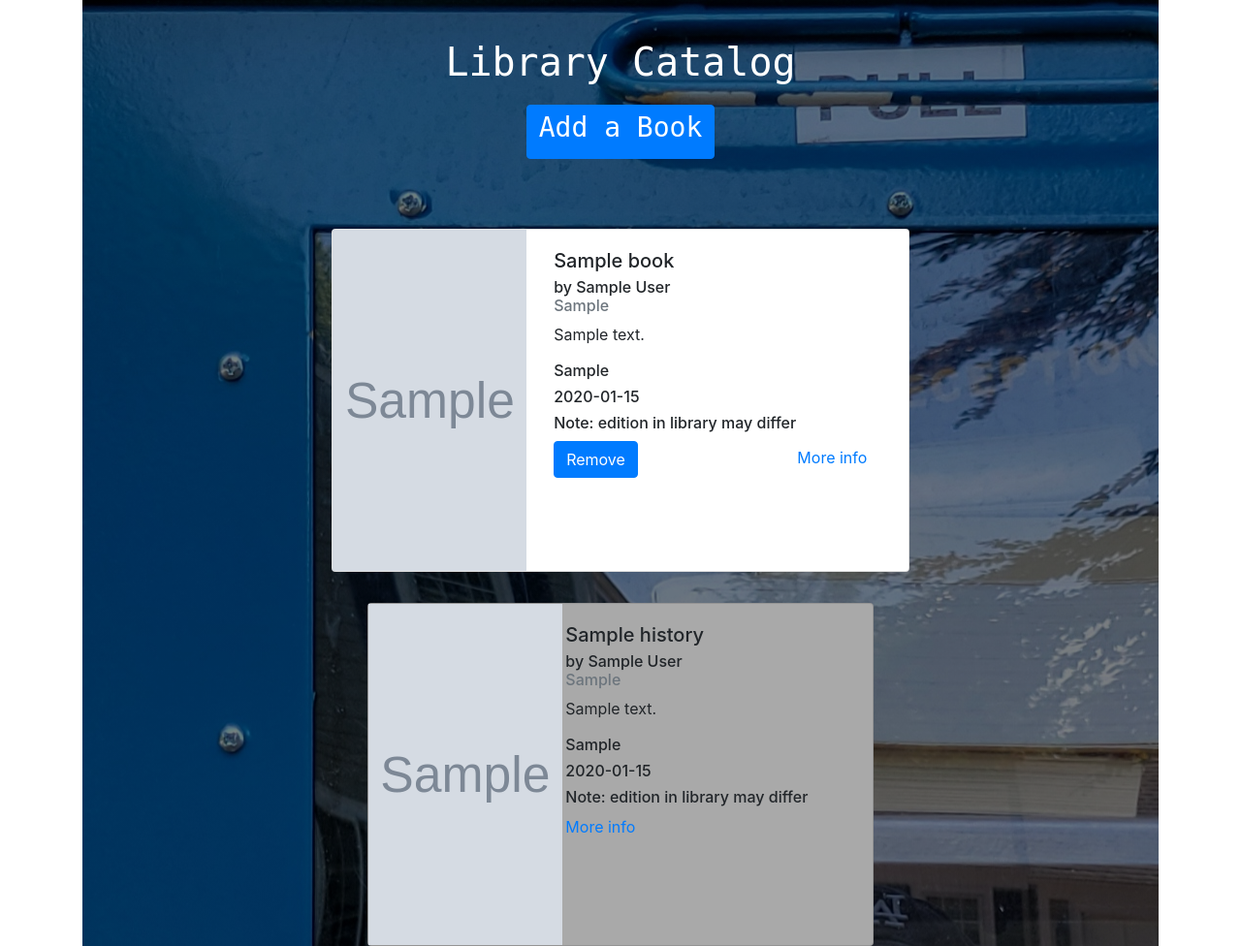
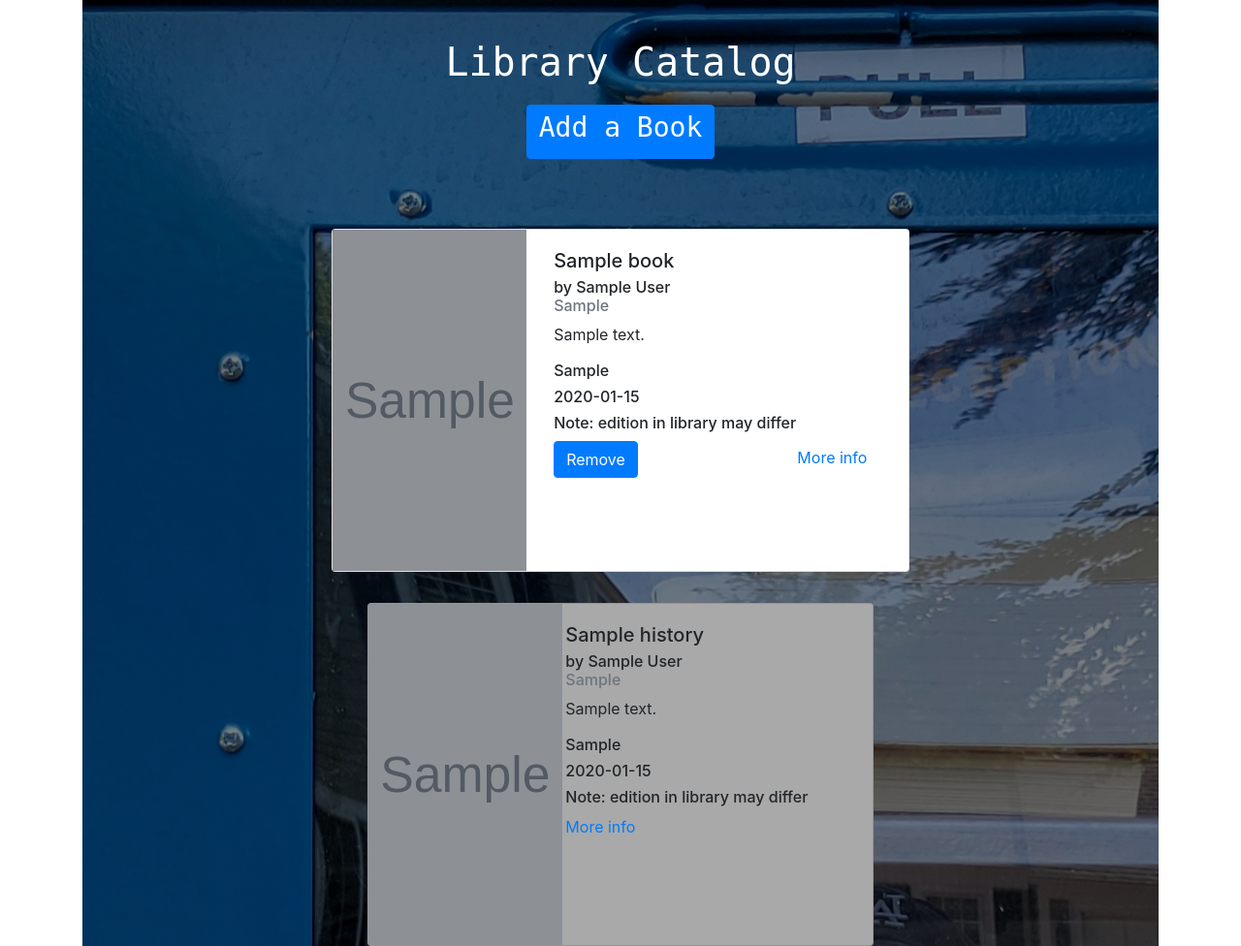
Before and after one commit to merobi-hub/lantern-library-online, a Flask app: page /books in a window 1280 px wide. Shown: the part 72-1048 px from the top of the page at 97% size. Run offline with Flask 2, Linux system fonts and the light colour scheme; tables that the repository leaves empty hold one stand-in row (values such as "Sample post"); grey boxes marked "Sample" are stand-in pictures; some libraries are stand-ins or nearby versions.

Commit message:
bookhistory book card styling

```diff
--- a/book_inventory/static/css/main.css
+++ b/book_inventory/static/css/main.css
@@ -178,7 +178,8 @@ body {
 #bookcover-thumbnail {
     width: 12.5rem;
     height: 22rem;
-    object-fit: cover
+    object-fit: cover;
+    filter: brightness(66%);
 }
 
 .card {
```
